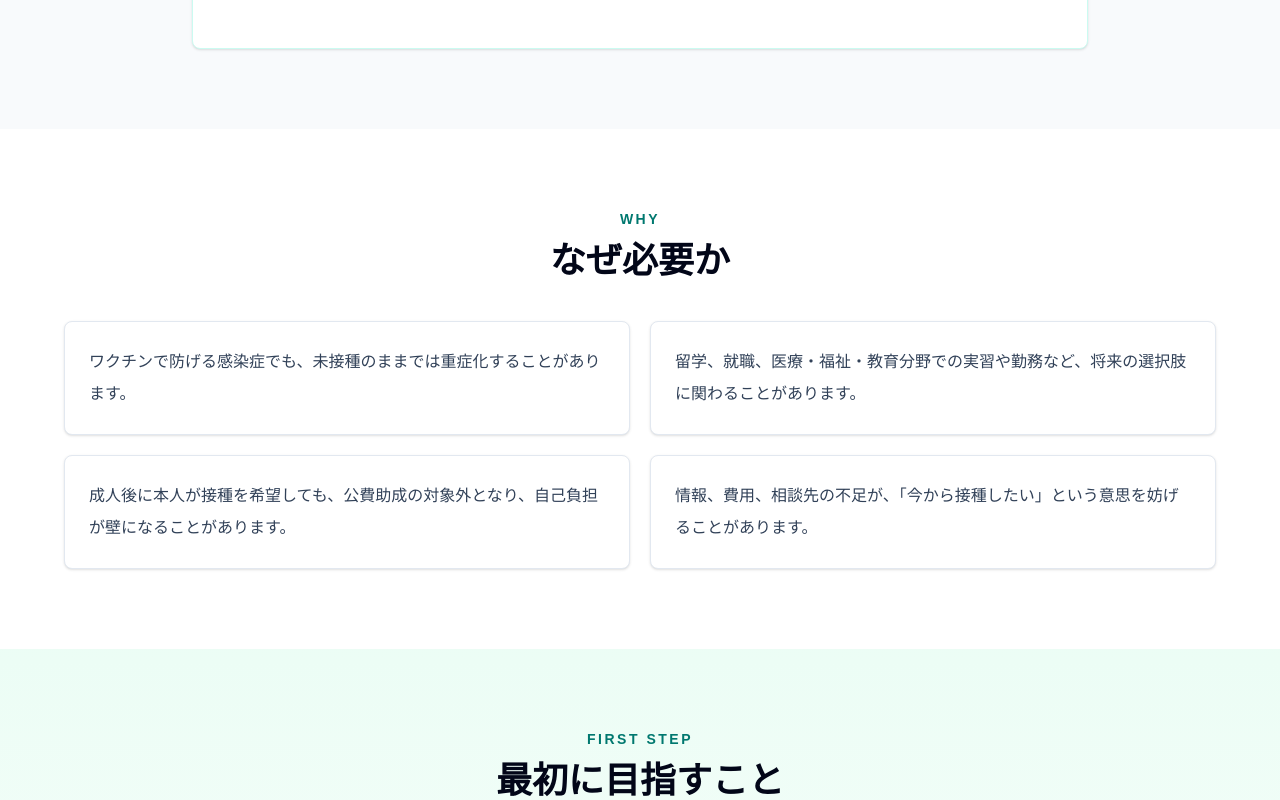
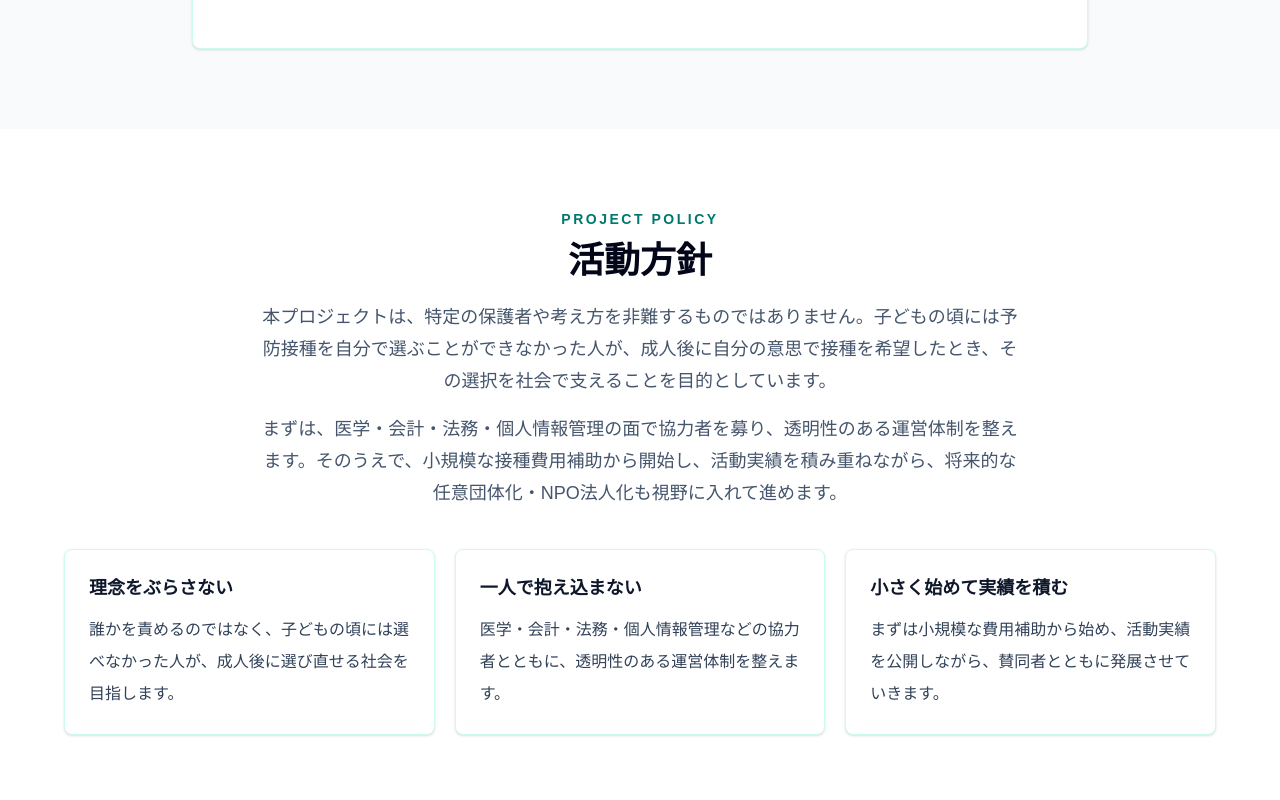
Before and after one commit to hj0229/vaccine-second-chance, a Next.js app: page / in a window 1280 px wide. Shown: the part 2520-3320 px from the top of the page. Built offline with nearby package versions, Linux system fonts and the light colour scheme.

Commit message:
Add project policy section

```diff
--- a/app/page.tsx
+++ b/app/page.tsx
@@ -89,6 +89,24 @@ const futureSupportItems = [
     title: "費用補助への接続",
     description:
       "医療機関で接種可否や必要回数が確認された後、条件に応じて費用補助につなげる仕組みを目指します。",
+  },
+];
+
+const activityPrinciples = [
+  {
+    title: "理念をぶらさない",
+    description:
+      "誰かを責めるのではなく、子どもの頃には選べなかった人が、成人後に選び直せる社会を目指します。",
+  },
+  {
+    title: "一人で抱え込まない",
+    description:
+      "医学・会計・法務・個人情報管理などの協力者とともに、透明性のある運営体制を整えます。",
+  },
+  {
+    title: "小さく始めて実績を積む",
+    description:
+      "まずは小規模な費用補助から始め、活動実績を公開しながら、賛同者とともに発展させていきます。",
   },
 ];
 
@@ -213,6 +231,34 @@ export default function Home() {
               ))}
             </div>
           </blockquote>
+        </div>
+      </section>
+
+      <section className="px-6 py-20 sm:px-8 lg:px-10">
+        <div className="mx-auto max-w-6xl">
+          <SectionHeading label="Project Policy" title="活動方針">
+            <p>
+              本プロジェクトは、特定の保護者や考え方を非難するものではありません。子どもの頃には予防接種を自分で選ぶことができなかった人が、成人後に自分の意思で接種を希望したとき、その選択を社会で支えることを目的としています。
+            </p>
+            <p className="mt-4">
+              まずは、医学・会計・法務・個人情報管理の面で協力者を募り、透明性のある運営体制を整えます。そのうえで、小規模な接種費用補助から開始し、活動実績を積み重ねながら、将来的な任意団体化・NPO法人化も視野に入れて進めます。
+            </p>
+          </SectionHeading>
+          <div className="grid gap-5 md:grid-cols-3">
+            {activityPrinciples.map((item) => (
+              <div
+                key={item.title}
+                className="rounded-lg border border-teal-100 bg-white p-6 shadow-sm"
+              >
+                <p className="text-lg font-semibold text-slate-900">
+                  {item.title}
+                </p>
+                <p className="mt-3 text-base leading-8 text-slate-700">
+                  {item.description}
+                </p>
+              </div>
+            ))}
+          </div>
         </div>
       </section>
 
```
